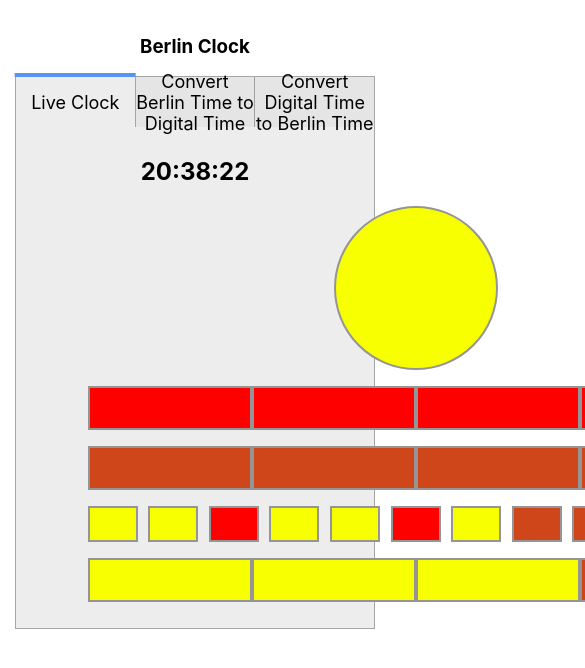
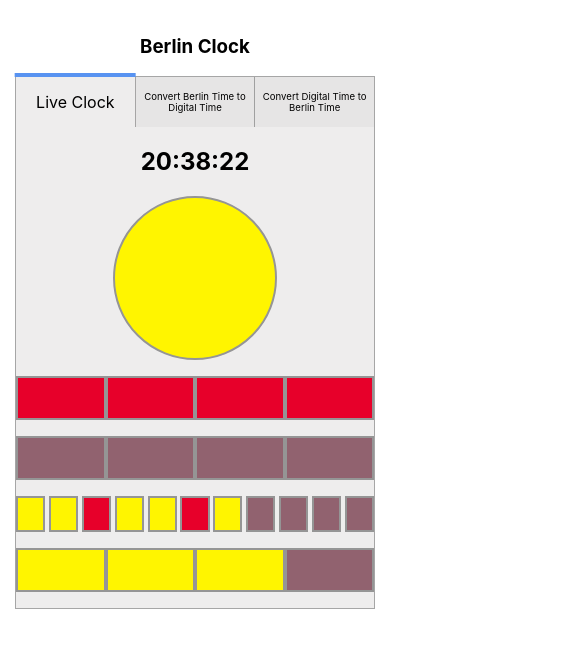
Before and after one commit to mohamedhemidi/berlin-clock-reactjs, a React (Create React App) app: page / in a window 390 px wide. Shown: the top 668 px of the page, 585 px wide, since content can reach past the window. Built offline with nearby package versions, Linux system fonts and the light colour scheme.

Commit message:
Responsive UI & Enhancements

```diff
--- a/src/UIVariables.scss
+++ b/src/UIVariables.scss
@@ -1,8 +1,8 @@
 // Colors Palletes:
-$orange: #CE4619;
+$orange: #91626F;
 $white: #FFFFFF;
-$yellow: #F7FF01;
-$red: #FF0000;
+$yellow: #FFF500;
+$red: #E7002A;
 
 
 
--- a/src/components/BerlinToDigitalConverter/BerlinToDigitalConverter.js
+++ b/src/components/BerlinToDigitalConverter/BerlinToDigitalConverter.js
@@ -45,7 +45,6 @@ function BerlinToDigitalConverter({ body, time }) {
         setNewBody(convertBerlinTimeToDigital(convertDigitalToBerlinTime(newTime)))
     }, [seconds, fiveHours, oneHour, fiveMinutes, oneMinute, newTime])
 
-    console.log(newTime)
     return (
         <div>
             <div className='converter-container'>
--- a/src/components/ClockBody/style.scss
+++ b/src/components/ClockBody/style.scss
@@ -2,9 +2,9 @@
 
 .clock-container {
     width: 100%;
-    display: flex;
-    flex-direction: column;
-    flex-wrap: wrap;
+    // display: flex;
+    // flex-direction: column;
+    // flex-wrap: wrap;
 
 }
 
--- a/src/components/TimePicker/styles.scss
+++ b/src/components/TimePicker/styles.scss
@@ -15,3 +15,16 @@
     height: 2rem;
     margin-right: 9px;
 }
+
+
+@media screen and (max-width: 992px) {
+    .timepicker-container {
+        width: 100%;
+        padding: 2rem 0 0 0;
+    }
+    .timeInput {
+        width: 3rem;
+        height: 2rem;
+        margin-right: 4px;
+    }
+  }
--- a/src/interfaces/Converter/style.scss
+++ b/src/interfaces/Converter/style.scss
@@ -59,3 +59,15 @@
   padding-left: 20%;
   padding-right: 20%;
 }
+
+@media screen and (max-width: 992px) {
+  .active-content {
+    padding: 0;
+  }
+  .tabs {
+    font-size: 1rem;
+  }
+  .tabs:not(:first-child) {
+    font-size: 0.6rem;
+  }
+}
```
Lines whose indentation alone changed are shown as unchanged.
